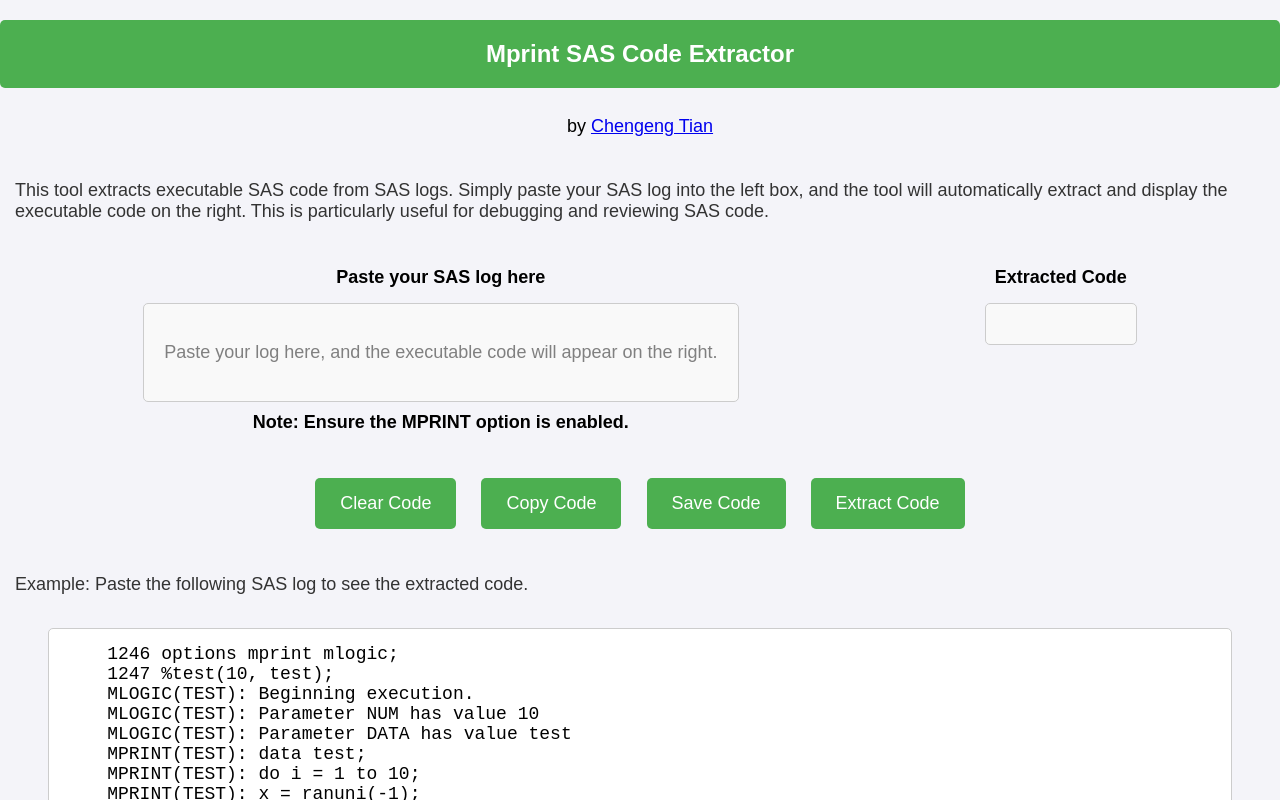
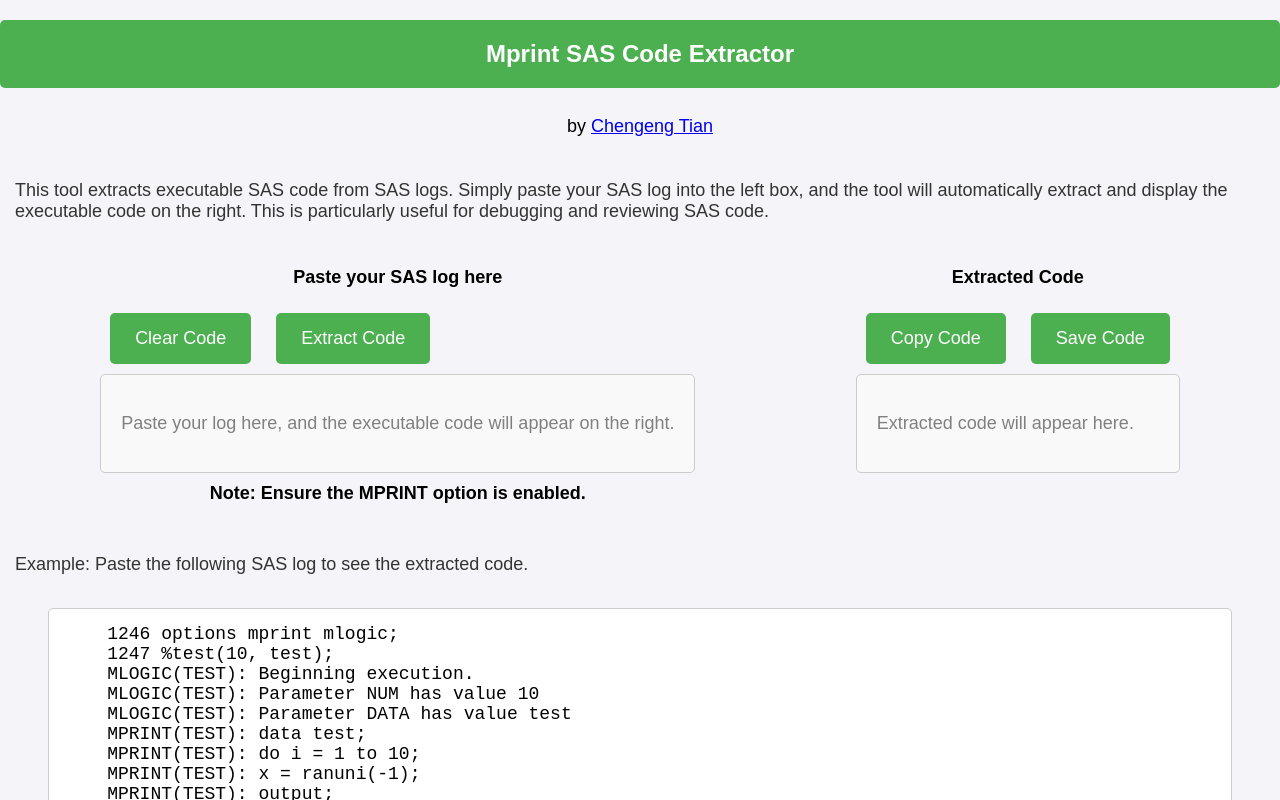
Before and after one commit to zzzzqqqa/SASmprint2code, a plain HTML site: page index.html in a window 1280 px wide. Both pictures are taken after a click on the button "Clear Code". Shown: the top 800 px of the page. Drawn offline with Linux system fonts and the light colour scheme.

Commit message:
Adjust layout of buttons

```diff
--- a/index.html
+++ b/index.html
@@ -130,7 +130,7 @@
             background-color: #45a049;
         }
 
-        #div {
+        #code-input {
             border: 1px solid #ccc;
             padding: 20px; /* Increased padding */
             border-radius: 5px;
@@ -153,26 +153,28 @@
     <div>
             <p style="text-align: left; padding: 15px; font-size: 18px; color: #333;">This tool extracts executable SAS code from SAS logs. Simply paste your SAS log into the left box, and the tool will automatically extract and display the executable code on the right. This is particularly useful for debugging and reviewing SAS code.</p>
     </div>
+    <div id="buttons">
+
+    </div>
     <div id="container">
         <div>
             <div class="box-label">Paste your SAS log here</div>
-            <div id='div' contenteditable='true' onpaste='handlepaste(this, event)'>
+            <button id="clear-code">Clear Code</button>
+        <button id="extract-code">Extract Code</button>
+            <div id='code-input' contenteditable='true' onpaste='handlepaste(this, event)'>
                 <p style="color: grey;">Paste your log here, and the executable code will appear on the right.</p>
             </div>
             <div class="box-label">Note: Ensure the MPRINT option is enabled.</div>
         </div>
         <div>
             <div class="box-label">Extracted Code</div>
+
+        <button id="copy-code">Copy Code</button>
+        <button id="save-code">Save Code</button>
             <div id="code-output">
-                <p style="color: grey;">Executable code will appear here.</p>
+                <p style="color: grey;">Extracted code will appear here.</p>
             </div>
         </div>
-    </div>
-    <div id="buttons">
-        <button id="clear-code">Clear Code</button>
-        <button id="copy-code">Copy Code</button>
-        <button id="save-code">Save Code</button>
-        <button id="extract-code">Extract Code</button>
     </div>
     <script src="processpaste.js"></script>
     <div>
--- a/processpaste.js
+++ b/processpaste.js
@@ -20,7 +20,8 @@ function processpaste (elem, savedcontent) {
 }
 
 document.getElementById("clear-code").addEventListener("click", function() {
-    document.getElementById("code-output").innerText = "";
+    document.getElementById("code-output").innerHTML = '<p style="color: grey;">Extracted code will appear here.</p>';
+    document.getElementById("code-input").innerHTML = '<p style="color: grey;">Paste your log here, and the executable code will appear on the right.</p>';
 });
 
 document.getElementById("copy-code").addEventListener("click", function() {
```
